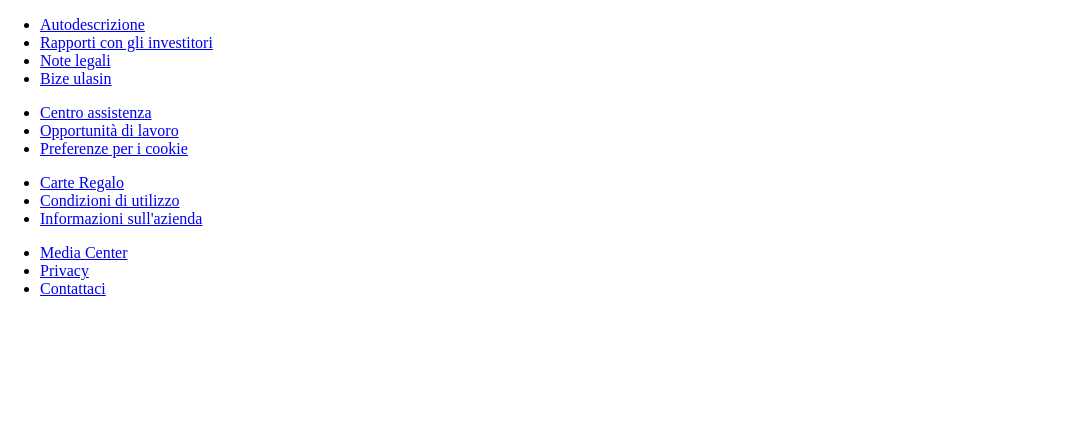
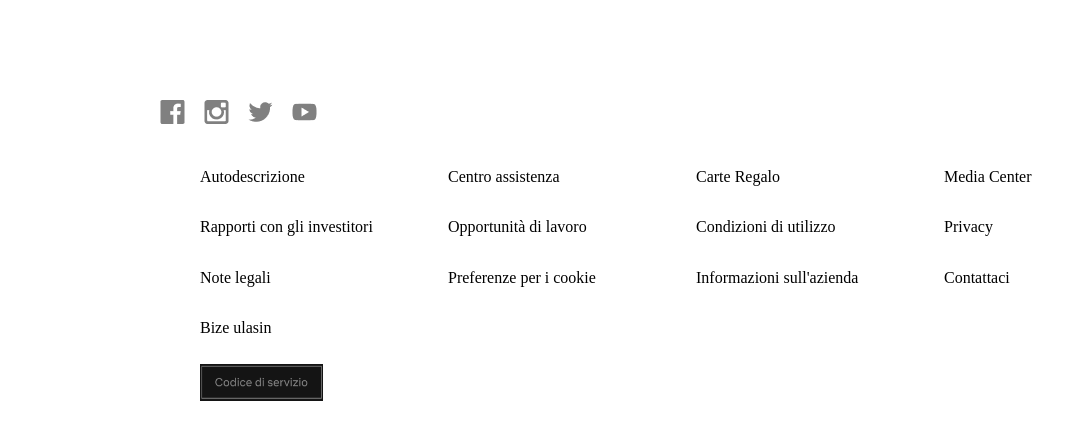
Before and after one commit to ElisaTorelli/react-Netflixclone, a React (Create React App) app in the folder react-app/: page / in a window 1280 px wide. Shown: the top 440 px of the page, without its empty margins (0-1071 px from the left). Built offline with nearby package versions, Linux system fonts and the light colour scheme.

Commit message:
Add footer

```diff
--- a/react-app/js-netflix-main/homePageStyle.css
+++ b/react-app/js-netflix-main/homePageStyle.css
@@ -768,7 +768,6 @@ strong {
 .footer {
   max-width: 75%;
   margin: 1rem auto;
-  overflow: auto;
 }
 
 .last__section__image img {
@@ -799,7 +798,6 @@ strong {
   font-size: 13px;
   color: var(--gray-1);
   font-size: 16px;
-  font-family: "Netflix Sans Regular";
 }
 
 .footer,
--- a/react-app/src/components/Row/Row.tsx
+++ b/react-app/src/components/Row/Row.tsx
@@ -1,35 +1,38 @@
 import styles from "./row.module.css"
+import socialImg from "../../assets/images/Social.png"
+import social from "../../assets/images/grayBorder.png"
+
 
 
 const Row = () => {
   return (
     <div>
       {/* -- LAST SECTION LINKS  */}
-      <footer className="footer">
+      <footer className={styles["footer"]}>
         {/* -- SOCIAL MEDIA ICONS  */}
-        <div className="last__section__image">
-          {/* <img src="./assets/images/Social.png" alt="social logo img"> */}
+        <div className={styles["last__section__image"]}>
+           <img src={socialImg} alt="social logo img" />
         </div>
 
-        <div className="footer-cols">
+        <div className={styles["footer-cols"]}>
           <ul>
             <li><a href="#">Autodescrizione</a></li>
             <li><a href="#">Rapporti con gli investitori</a></li>
             <li><a href="#">Note legali</a></li>
             <li><a href="#">Bize ulasin</a></li>
-            {/* <li><a href="#" id="gray_box"><img src="./assets/images/grayBorder.png" alt="gray icon"></a></li> */}
+            <li><a href="#" id={styles["gray_box"]}><img src={social} alt="gray icon" /></a></li>
           </ul>
-          <ul className="second_link">
+          <ul className={styles["second_link"]}>
             <li><a href="#">Centro assistenza</a></li>
             <li><a href="#">Opportunità di lavoro</a></li>
             <li><a href="#">Preferenze per i cookie</a></li>
           </ul>
-          <ul className="second_link">
+          <ul className={styles["second_link"]}>
             <li><a href="#">Carte Regalo</a></li>
             <li><a href="#">Condizioni di utilizzo</a></li>
             <li><a href="#">Informazioni sull'azienda</a></li>
           </ul>
-          <ul className="second_link">
+          <ul className={styles["second_link"]}>
             <li><a href="#">Media Center</a></li>
             <li><a href="#">Privacy</a></li>
             <li><a href="#">Contattaci</a></li>
--- a/react-app/src/components/Row/row.module.css
+++ b/react-app/src/components/Row/row.module.css
@@ -0,0 +1,57 @@
+.footer {
+    max-width: 75%;
+    margin: 1rem auto;
+    overflow: auto;
+  }
+
+  .last__section__image img {
+    padding-bottom: 18px;
+    padding-top: 24px;
+  }
+
+  .last__section__image {
+    padding-top: 60px;
+  }
+
+  .last__section__links ul {
+    list-style-type: none;
+  }
+
+  .footer,
+  .footer a {
+    color: var(--gray-1);
+    font-size: 16px;
+    font-family: "Netflix Sans Regular";
+  }
+
+  .footer-cols ul li {
+    list-style: none;
+    padding-bottom: 20px;
+  }
+
+  .footer p {
+    margin-bottom: 1.5rem;
+  }
+
+  .footer .footer-cols {
+    display: grid;
+    grid-template-columns: repeat(4, 1fr);
+    grid-gap: 2rem;
+  }
+
+  .footer li {
+    line-height: 1.9;
+  }
+
+  .footer-cols ul li a {
+    text-decoration: none;
+  }
+
+  .footer-cols ul li a img {
+    width: 70%;
+    height: 30%;
+  }
+
+  .second_link {
+    list-style-type: none;
+  }
```
Also changed, not shown: react-app/src/components/RowPoster/RowPoster.jsx (added, +9 -0 lines), react-app/src/components/RowPoster/rowPoster.module.css (added).
